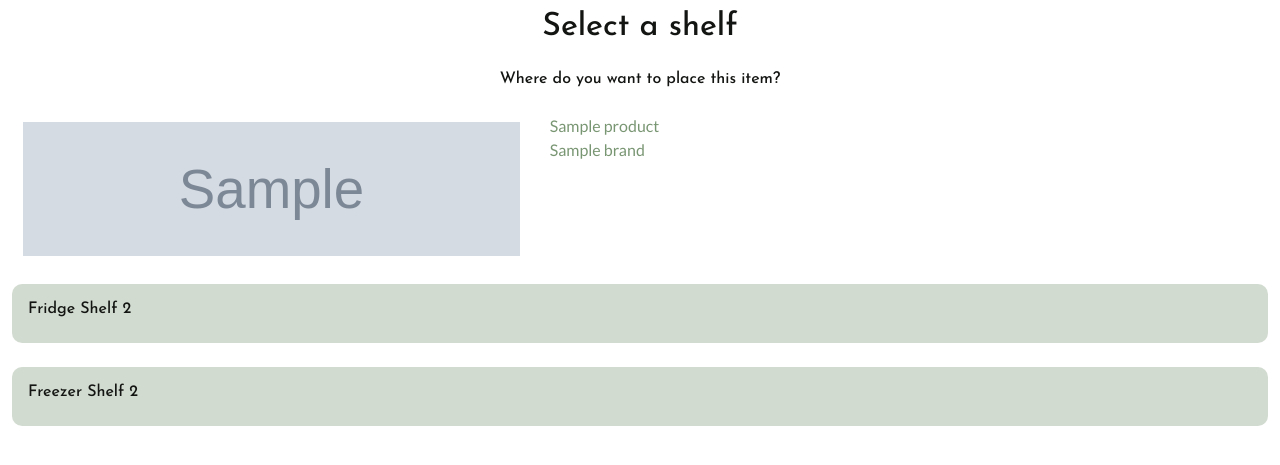
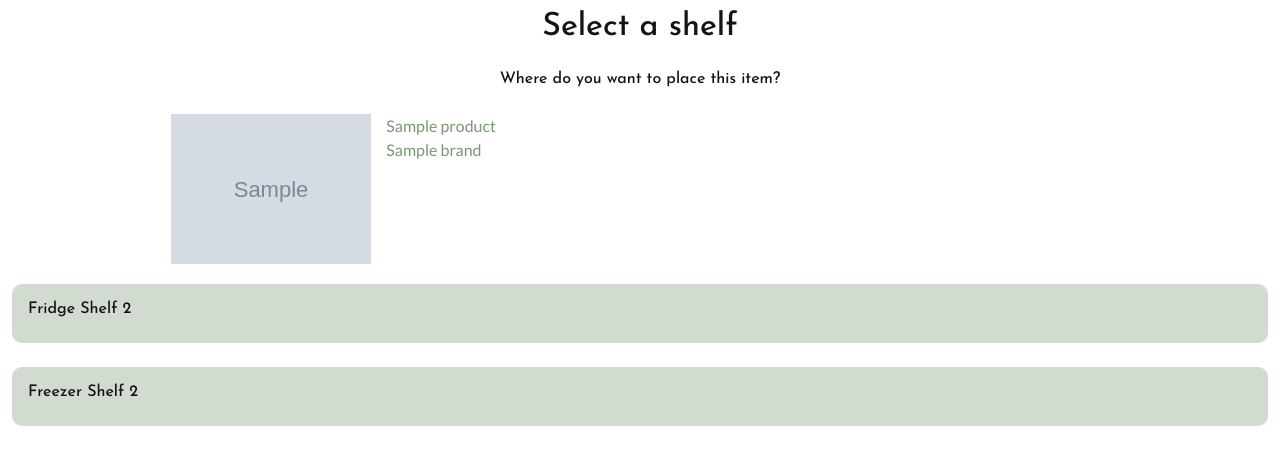
Before and after one commit to E-Haynes/ICHack, a Django app: template fridgehack/templates/select_a_shelf.html in a window 1280 px wide. Shown: the top 465 px of the page. Run offline with Django 3.2, Linux system fonts and the light colour scheme; the template is opened without the code that fills it: most values are stand-ins (such as "Sample title", 1, 10 or a date in 2020); grey boxes marked "Sample" are stand-in pictures; some libraries are stand-ins or nearby versions.

Commit message:
fix to images

```diff
--- a/fridgehack/templates/select_a_shelf.html
+++ b/fridgehack/templates/select_a_shelf.html
@@ -6,7 +6,7 @@
 </div>
 <h6 class="p-2 d-flex justify-content-center">Where do you want to place this item?</h4>
 <div class="d-flex justify-content-center p-2 shelf-object">
-  <img  class=" br-5 col-5 py-2" src="{{product.imageURL}}" height="150" >
+  <img  src="{{product.imageURL}}" height="150" >
   <p class="col-7"> <bold>{{product.productName}}</bold><br>
       {{product.brand}}<br>
     </p>
```
